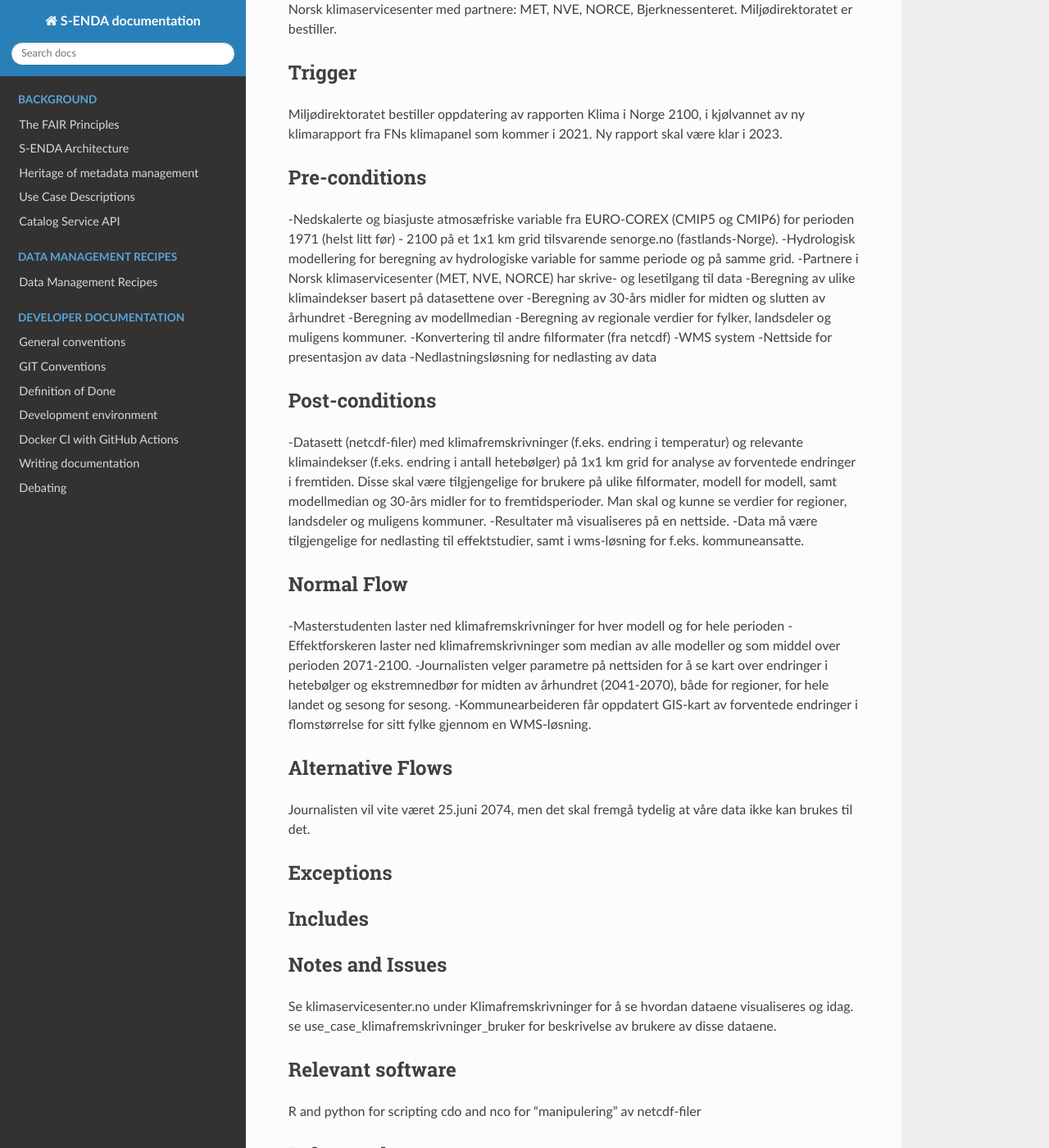
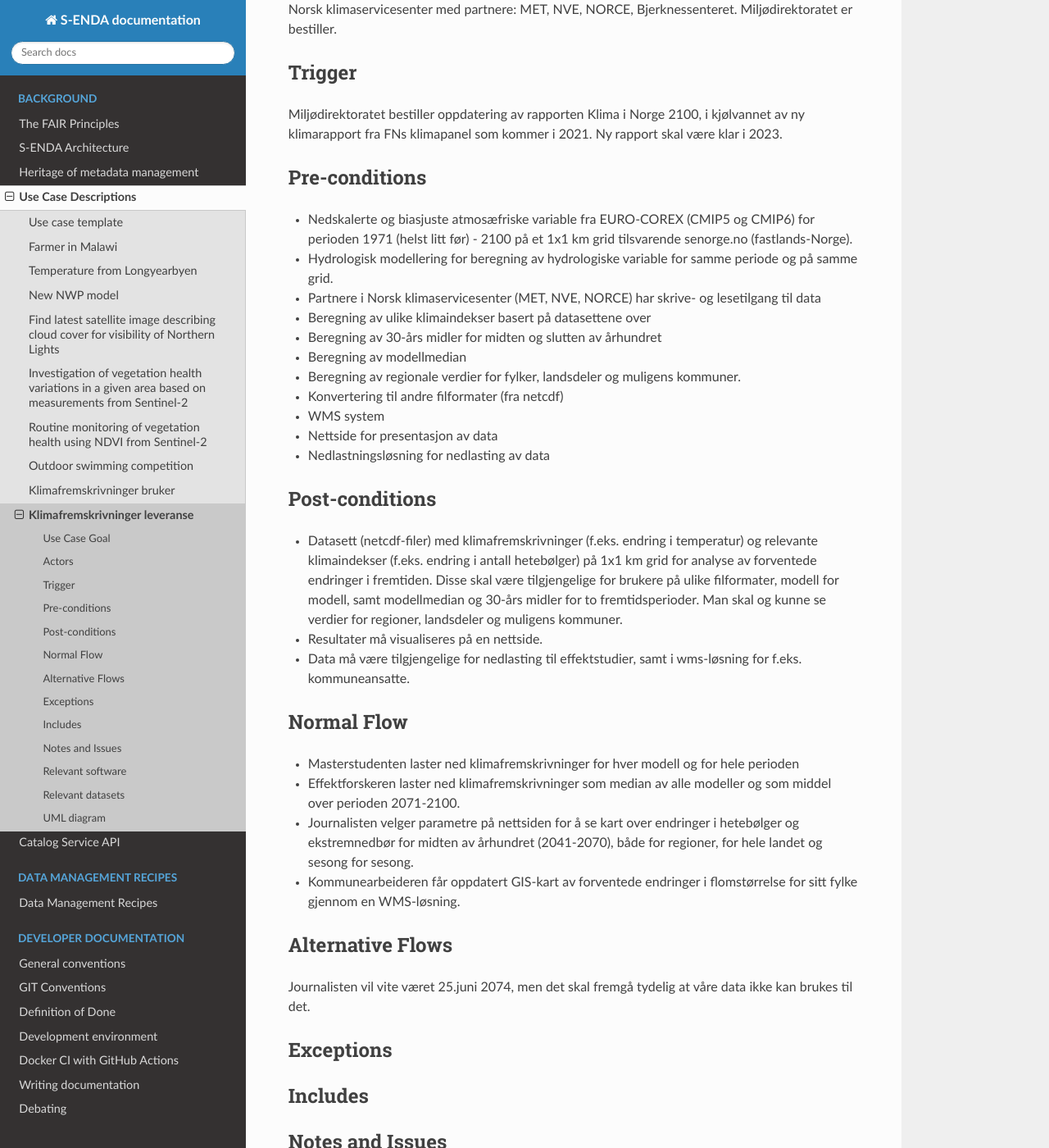
Before and after one commit to metno/S-ENDA-documentation, a Sphinx documentation site: the page built from source/use_case_klimafremskrivninger_leveranse.rst, in a window 1280 px wide and 1400 px high, scrolled down 344 px. Shown: the whole window at 82% size. Built offline with Sphinx 7.4.7 and the Read the Docs theme 2.0.0, drawn with Linux system fonts in a browser that asks for light colours; some of the changed text lies outside the part shown.

Commit message:
GH-180: minor corrections

```diff
--- a/source/use_case_klimafremskrivninger_leveranse.rst
+++ b/source/use_case_klimafremskrivninger_leveranse.rst
@@ -1,5 +1,7 @@
+.. _klimafremskrivinger-leveranse:
+
 Klimafremskrivninger leveranse
-"""""""""""""""""
+""""""""""""""""""""""""""""""
 
 
 Use Case Goal
@@ -37,26 +39,26 @@ Pre-conditions
 .. Activities that must take place, or any conditions that must be true, before the Use Case can be
    started.
 
--Nedskalerte og biasjuste atmosæfriske variable fra EURO-COREX (CMIP5 og CMIP6) for perioden 1971 (helst litt før) - 2100 på et 1x1 km grid tilsvarende senorge.no (fastlands-Norge).
--Hydrologisk modellering for beregning av hydrologiske variable for samme periode og på samme grid.
--Partnere i Norsk klimaservicesenter (MET, NVE, NORCE) har skrive- og lesetilgang til data
--Beregning av ulike klimaindekser basert på datasettene over
--Beregning av 30-års midler for midten og slutten av århundret
--Beregning av modellmedian
--Beregning av regionale verdier for fylker, landsdeler og muligens kommuner.
--Konvertering til andre filformater (fra netcdf)
--WMS system
--Nettside for presentasjon av data
--Nedlastningsløsning for nedlasting av data
+* Nedskalerte og biasjuste atmosæfriske variable fra EURO-COREX (CMIP5 og CMIP6) for perioden 1971 (helst litt før) - 2100 på et 1x1 km grid tilsvarende senorge.no (fastlands-Norge).
+* Hydrologisk modellering for beregning av hydrologiske variable for samme periode og på samme grid.
+* Partnere i Norsk klimaservicesenter (MET, NVE, NORCE) har skrive- og lesetilgang til data
+* Beregning av ulike klimaindekser basert på datasettene over
+* Beregning av 30-års midler for midten og slutten av århundret
+* Beregning av modellmedian
+* Beregning av regionale verdier for fylker, landsdeler og muligens kommuner.
+* Konvertering til andre filformater (fra netcdf)
+* WMS system
+* Nettside for presentasjon av data
+* Nedlastningsløsning for nedlasting av data
 
 Post-conditions
 ===============
 
 .. The state of the system at the conclusion of the Use Case execution.
 
--Datasett (netcdf-filer) med klimafremskrivninger (f.eks. endring i temperatur) og relevante klimaindekser (f.eks. endring i antall hetebølger) på 1x1 km grid for analyse av forventede endringer i fremtiden. Disse skal være tilgjengelige for brukere på ulike filformater, modell for modell, samt modellmedian og 30-års midler for to fremtidsperioder. Man skal og kunne se verdier for regioner, landsdeler og muligens kommuner.
--Resultater må visualiseres på en nettside.
--Data må være tilgjengelige for nedlasting til effektstudier, samt i wms-løsning for f.eks. kommuneansatte.
+* Datasett (netcdf-filer) med klimafremskrivninger (f.eks. endring i temperatur) og relevante klimaindekser (f.eks. endring i antall hetebølger) på 1x1 km grid for analyse av forventede endringer i fremtiden. Disse skal være tilgjengelige for brukere på ulike filformater, modell for modell, samt modellmedian og 30-års midler for to fremtidsperioder. Man skal og kunne se verdier for regioner, landsdeler og muligens kommuner.
+* Resultater må visualiseres på en nettside.
+* Data må være tilgjengelige for nedlasting til effektstudier, samt i wms-løsning for f.eks. kommuneansatte.
 
 Normal Flow
 ===========
@@ -64,10 +66,10 @@ Normal Flow
 .. Detailed description of the user actions and system responses that will take place during
    execution of the Use Case under normal, expected conditions. This dialog sequence will ultimately lead to accomplishing the goal stated in the Use Case name and description.
 
--Masterstudenten laster ned klimafremskrivninger for hver modell og for hele perioden
--Effektforskeren laster ned klimafremskrivninger som median av alle modeller og som middel over perioden 2071-2100.
--Journalisten velger parametre på nettsiden for å se kart over endringer i hetebølger og ekstremnedbør for midten av århundret (2041-2070), både for regioner, for hele landet og sesong for sesong.
--Kommunearbeideren får oppdatert GIS-kart av forventede endringer i flomstørrelse for sitt fylke gjennom en WMS-løsning.
+* Masterstudenten laster ned klimafremskrivninger for hver modell og for hele perioden
+* Effektforskeren laster ned klimafremskrivninger som median av alle modeller og som middel over perioden 2071-2100.
+* Journalisten velger parametre på nettsiden for å se kart over endringer i hetebølger og ekstremnedbør for midten av århundret (2041-2070), både for regioner, for hele landet og sesong for sesong.
+* Kommunearbeideren får oppdatert GIS-kart av forventede endringer i flomstørrelse for sitt fylke gjennom en WMS-løsning.
 
 Alternative Flows
 =================
@@ -97,33 +99,24 @@ Notes and Issues
 .. Additional comments about this Use Case and any remaining open issues that must be resolved. (It
    is useful to Identify who will resolve each such issue and by what date.)
 
-Se klimaservicesenter.no under Klimafremskrivninger for å se hvordan dataene visualiseres og idag.
-se use_case_klimafremskrivninger_bruker for beskrivelse av brukere av disse dataene.
+* Se klimaservicesenter.no under Klimafremskrivninger for å se hvordan dataene visualiseres og idag
+* Se :ref:`klimafremskrivninger-bruker` for beskrivelse av brukere av disse dataene
 
 Relevant software
 =================
 
-R and python for scripting
-cdo and nco for "manipulering" av netcdf-filer
+* R and python for scripting
+* cdo and nco for "manipulering" av netcdf-filer
 
 Relevant datasets
 =================
 
-seNorge2018 for biasjustering og grid-spesifikasjoner
-EURO-CORDEX klimafremskrivninger som skal nedskaleres fra 12x12 km til 1x1 km for Norge
-CMIP5 og CMIP6 klimafremskrivninger som skal nedskaleres til Norge
-etc
+* seNorge2018 for biasjustering og grid-spesifikasjoner
+* EURO-CORDEX klimafremskrivninger som skal nedskaleres fra 12x12 km til 1x1 km for Norge
+* CMIP5 og CMIP6 klimafremskrivninger som skal nedskaleres til Norge
+* etc
 
 UML diagram
 ===========
 
 .. UML diagram, example;
-
-UML diagram, example;
-
-.. uml::
-
-   @startuml
-   Alice -> Bob: Hi!
-   Alice <- Bob: How are you?
-   @enduml
--- a/source/use_cases.rst
+++ b/source/use_cases.rst
@@ -19,3 +19,5 @@ new use case, or to modify an existing one.
    use_case_ndvi_investigate.rst
    use_case_ndvi_monitor.rst
    use_case_swimming_comp.rst
+   use_case_klimafremskrivninger_bruker.rst
+   use_case_klimafremskrivninger_leveranse.rst
```
Also changed, not shown: source/use_case_klimafremskrivninger_bruker.rst (+22 -30 lines).
